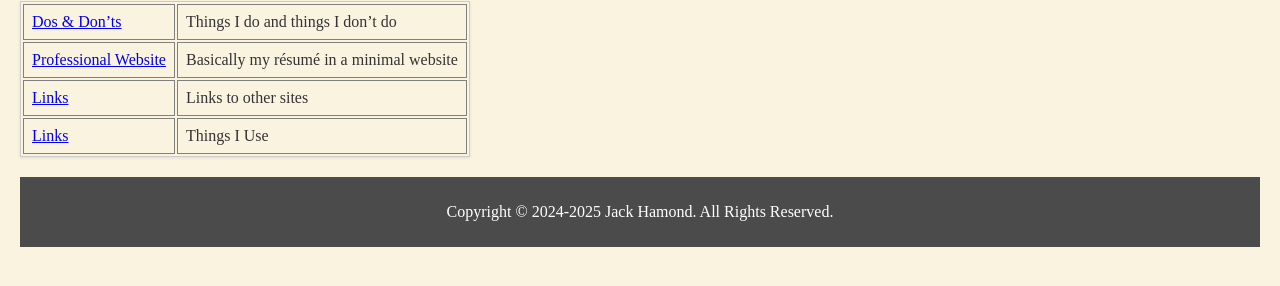
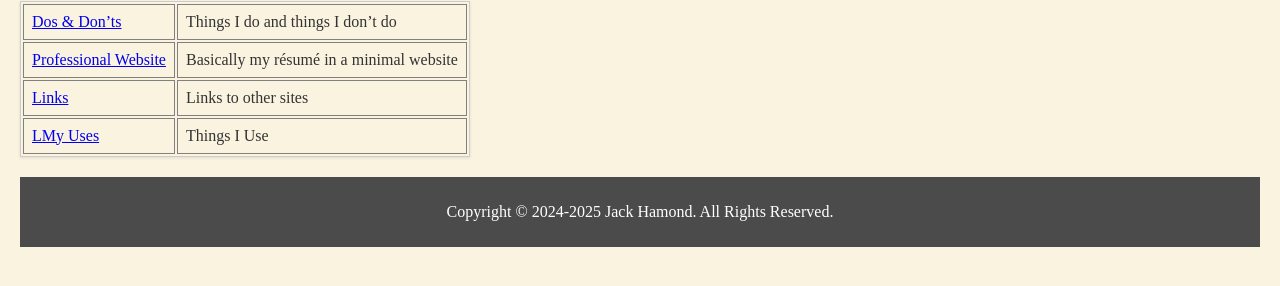
Before and after one commit to jackhamond/jackhamond.github.io, a Jekyll site: the page built from index.md, in a window 1280 px wide. Shown: the part 369-655 px from the top of the page. Built offline with Jekyll 4.4.1, drawn with Linux system fonts in a browser that asks for light colours; our own code applies the rules of GitHub Pages for plain Markdown files.

Commit message:
Update index.md

```diff
--- a/index.md
+++ b/index.md
@@ -12,4 +12,4 @@ Thank you for vising my website. The purpose of this website is to serve as a pe
 | [Dos & Don'ts](https://jackhamond.github.io/dosanddonts/) | Things I do and things I don't do |
 | [Professional Website](https://jackhamondpro.github.io/) | Basically my résumé in a minimal website |
 | [Links](/indices/links.html) | Links to other sites |
-| [Links](/indices/uses.html) | Things I Use |
+| [LMy Uses](/indices/uses.html) | Things I Use |
```
